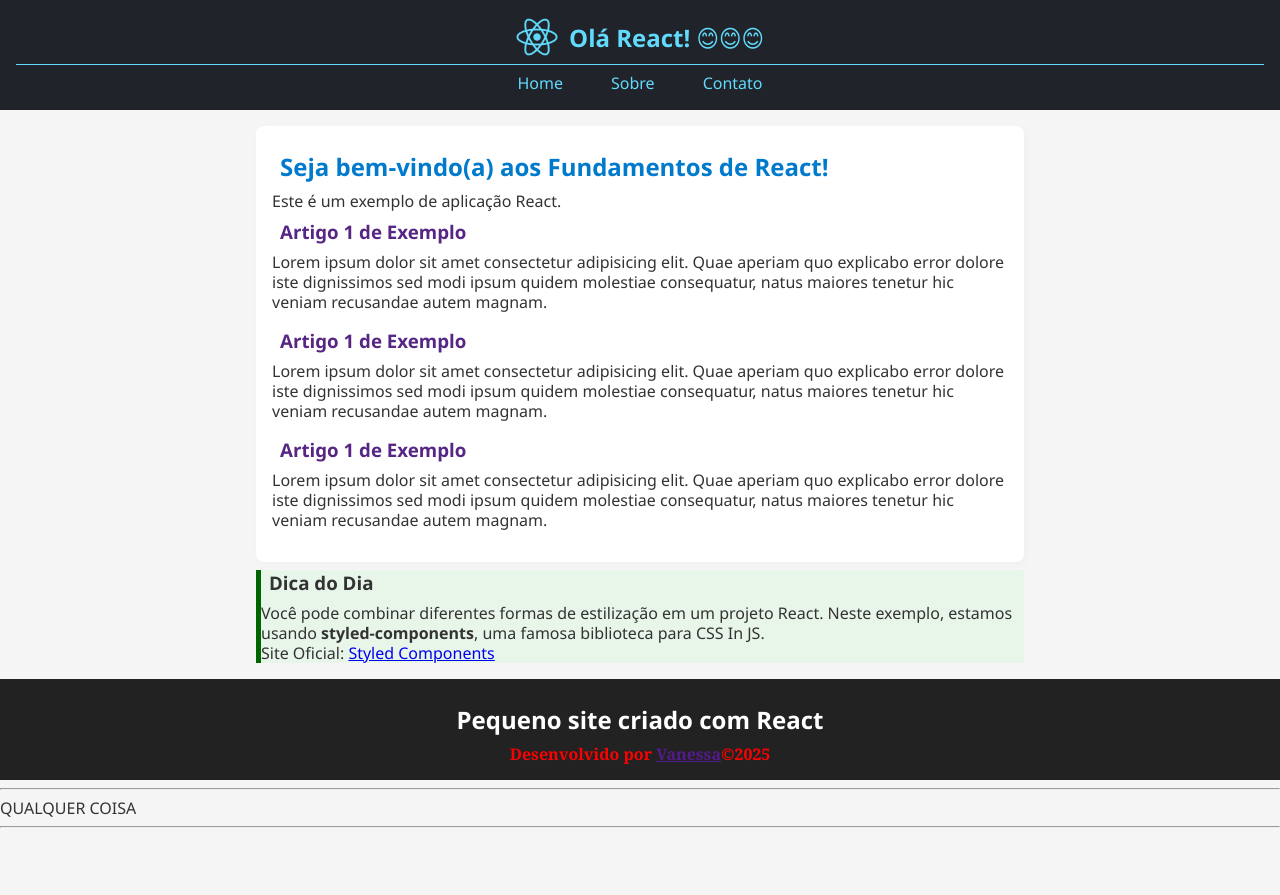
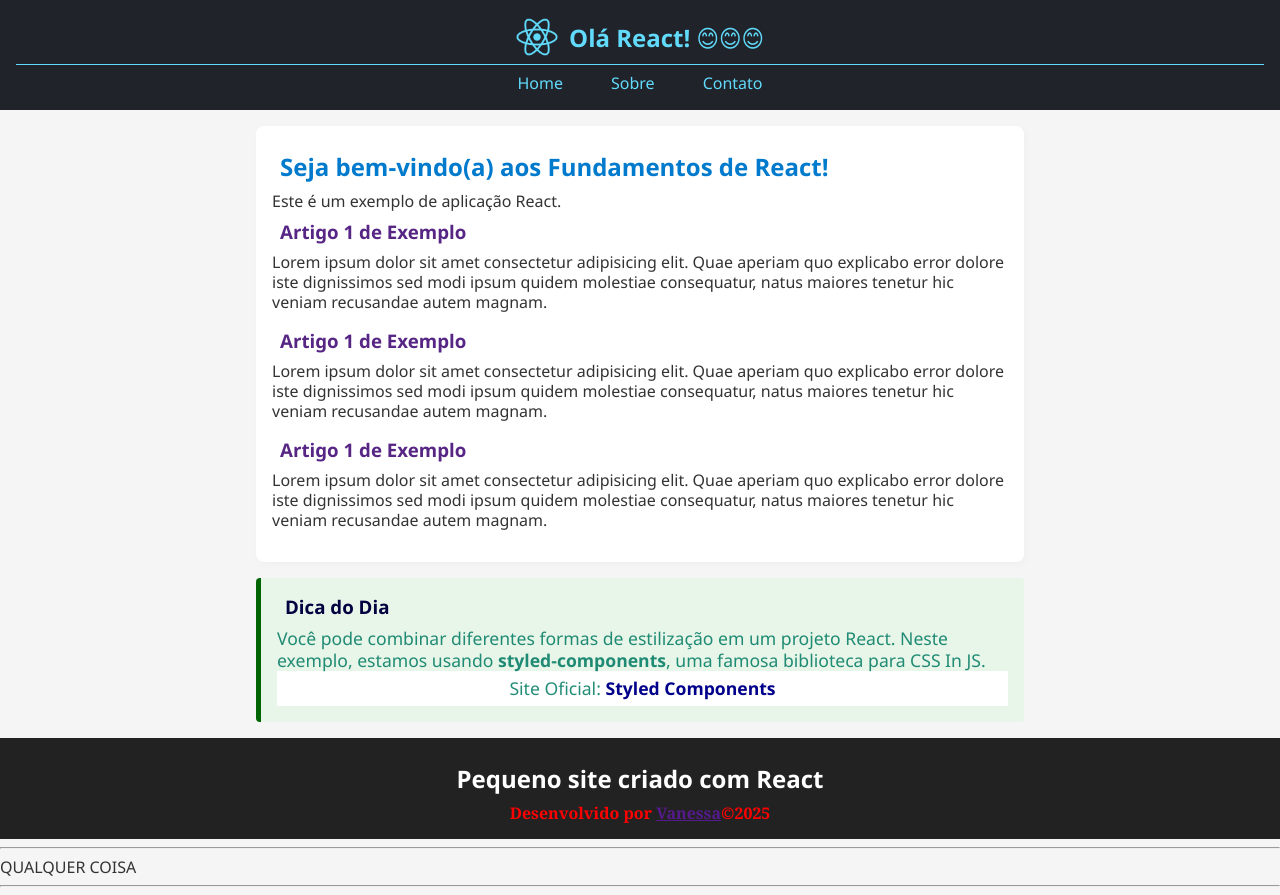
Before and after one commit to VanessaBaldin1/react-fundamentos, a React (Vite) app: page / in a window 1280 px wide. Before the commit the page ends 836 px from the top, so only its background shows below. Built offline with nearby package versions, Linux system fonts and the light colour scheme.

Commit message:
Adiciona regras do Styled Components

```diff
--- a/src/components/DicaDoDia/DicaDodia.tsx
+++ b/src/components/DicaDoDia/DicaDodia.tsx
@@ -3,6 +3,36 @@
 const StyledDicaDoDia = styled.section`
   background-color: #e8f5e9;
   border-left: 5px solid darkgreen;
+  padding: 1rem;
+  margin-top: 1rem;
+  border-radius: 4px;
+
+  h3 {
+    margin-top: 0;
+    color: #020241;
+  }
+
+  p {
+    color: #027c62df;
+    font-size: 1.1rem;
+  }
+
+  .site-oficial {
+    background-color: white;
+    text-align: center;
+    padding: 0.4rem;
+
+    a {
+      text-decoration: none;
+      color: darkblue;
+      font-weight: bold;
+
+      &:hover,
+      &:focus {
+        text-decoration: underline;
+      }
+    }
+  }
 `;
 
 export default function DicaDodia() {
@@ -14,7 +44,7 @@
         Neste exemplo, estamos usando <b>styled-components</b>, uma famosa
         biblioteca para CSS In JS.
       </p>
-      <p>
+      <p className="site-oficial">
         Site Oficial:{" "}
         <a href="https://styled-components.com/" target="_blank">
           Styled Components
```
